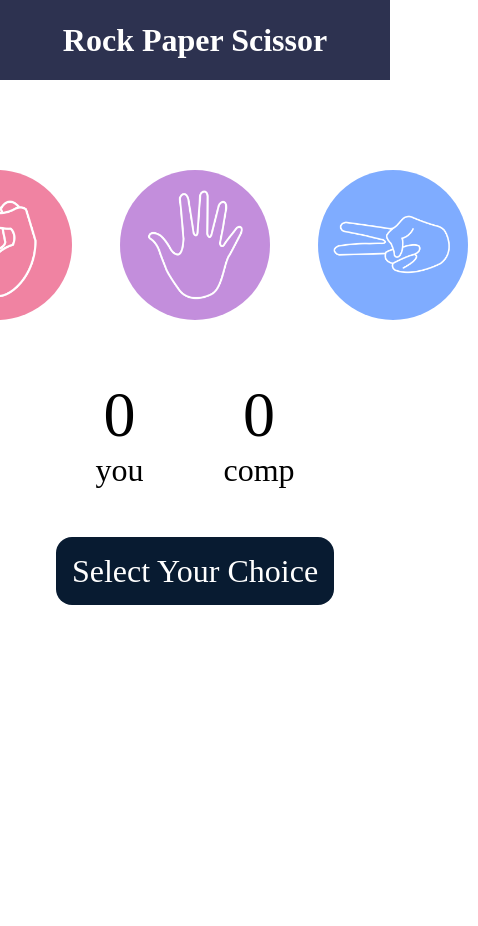
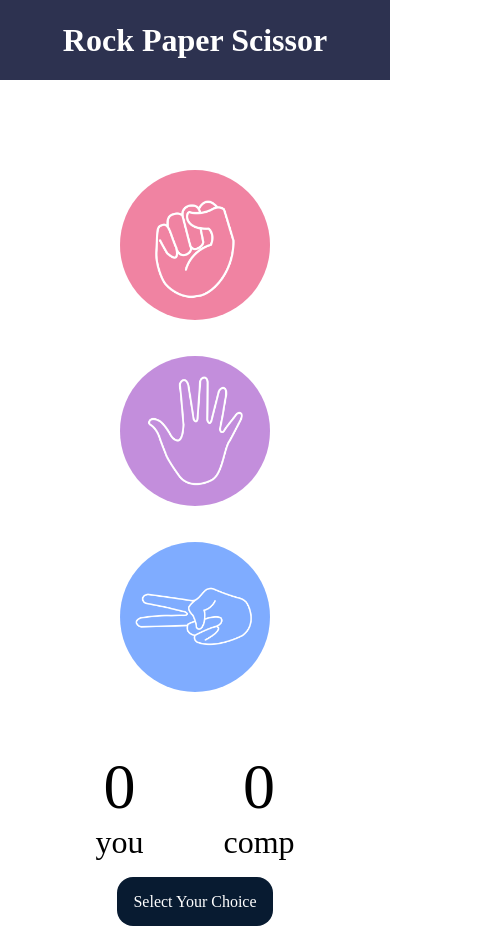
Before and after one commit to NiwashKumarMandal/Rock-Paper-Scissors, a plain HTML site: page index.html in a window 390 px wide. Shown: the whole page, 478 px wide, since content can reach past the window. Before the commit the page ends 844 px from the top, so only its background shows below. Drawn offline with Linux system fonts and the light colour scheme.

Commit message:
Update style.css

```diff
--- a/style.css
+++ b/style.css
@@ -93,3 +93,31 @@ button:hover{
 .whole{
     height: 100vh;
 }
+
+@media (max-width: 767px) {
+    .choices {
+        flex-direction: column; /* Stack choices vertically on small devices */
+        gap: 1rem; /* Reduce gap between choices */
+    }
+    .whole{
+        height: 100%;
+    }
+    .msg-container{
+        margin-top: 2rem;
+    }
+    #msg{
+        display: inline;
+        background-color: #081b31;
+        color: #ffff;
+        font-size: 1rem;
+        border-radius: 1rem;
+        padding: 1rem;
+    }
+    button{
+
+        margin-top: 2rem;
+        font-size: 1rem;
+        border-radius: 1rem;
+        padding: 0.9rem;
+    }
+}
```
